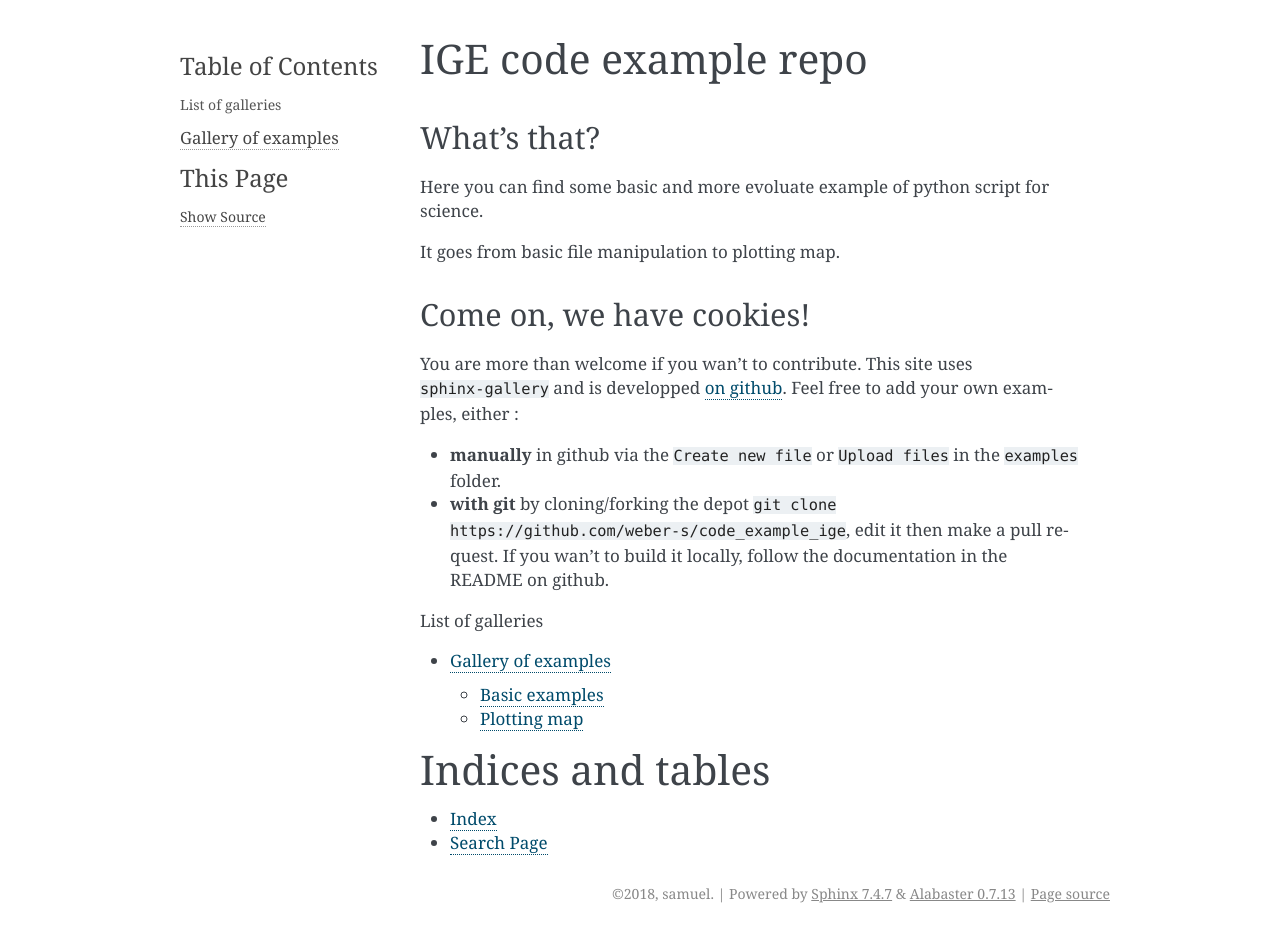
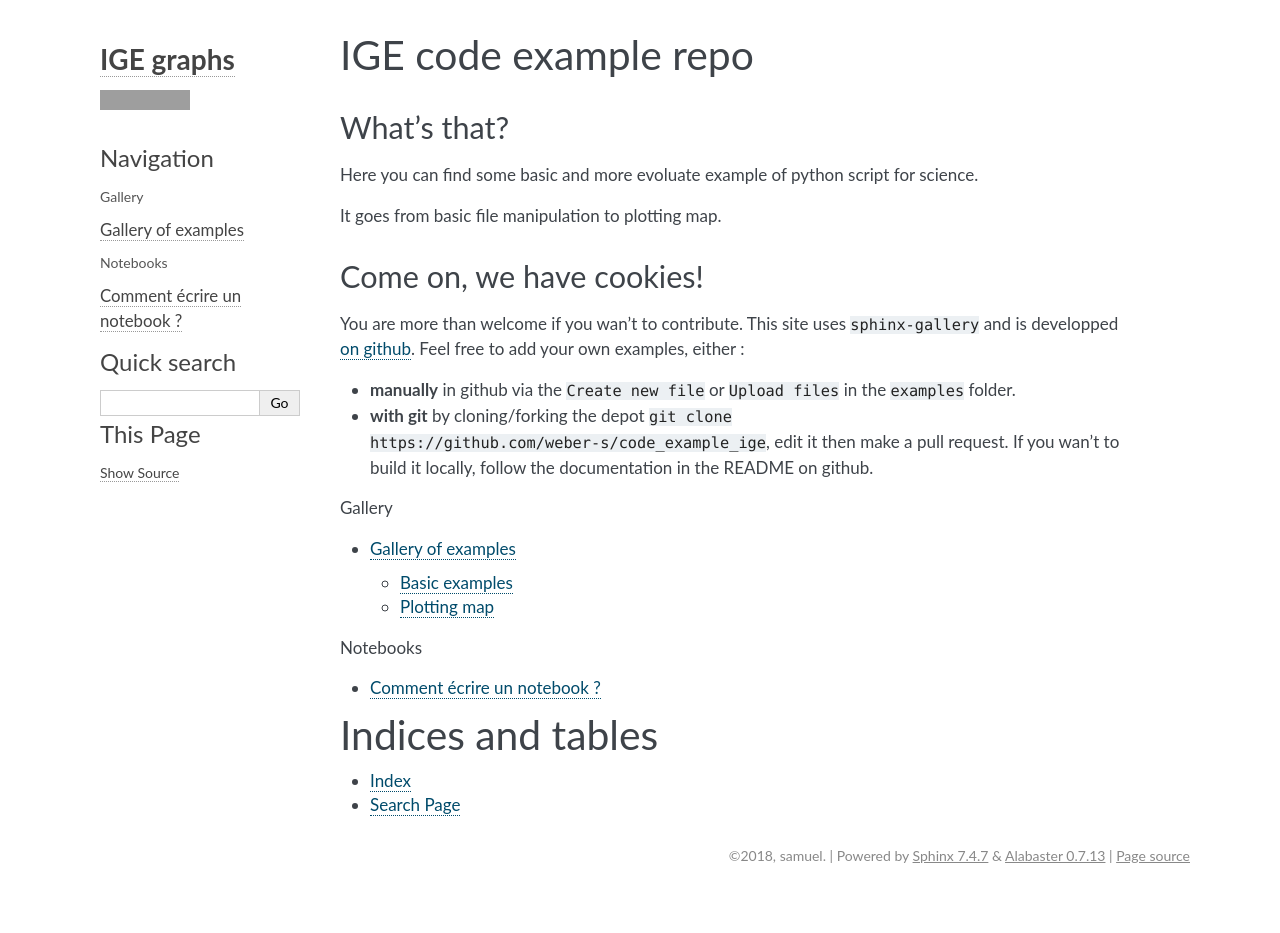
Before and after one commit to weber-s/code_example_ige, a Sphinx documentation site: the page built from docs/index.rst, in a window 1280 px wide. Built offline with Sphinx 7.4.7, drawn with Linux system fonts in a browser that asks for light colours; after the commit the page ends 900 px from its top, so only the background shows below that; grey boxes are pictures that could not be loaded.

Commit message:
add notebooks suport

```diff
--- a/docs/conf.py
+++ b/docs/conf.py
@@ -19,7 +19,7 @@ import sys
 
 # -- Project information -----------------------------------------------------
 
-project = 'code_ige'
+project = 'IGE graphs'
 copyright = '2018, samuel'
 author = 'samuel'
 
@@ -42,6 +42,7 @@ extensions = [
     'sphinx.ext.mathjax',
     'sphinx.ext.viewcode',
     'sphinx.ext.intersphinx',
+    'nbsphinx',
     'sphinx_gallery.gen_gallery',
 ]
 
@@ -67,7 +68,7 @@ language = None
 # List of patterns, relative to source directory, that match files and
 # directories to ignore when looking for source files.
 # This pattern also affects html_static_path and html_extra_path .
-exclude_patterns = ['_build', 'Thumbs.db', '.DS_Store']
+exclude_patterns = ['_build', 'Thumbs.db', '.DS_Store', '**.ipynb_checkpoints']
 
 # The name of the Pygments (syntax highlighting) style to use.
 pygments_style = 'sphinx'
@@ -84,7 +85,16 @@ html_theme = 'alabaster'
 # further.  For a list of options available for each theme, see the
 # documentation.
 #
-# html_theme_options = {}
+html_theme_options = {
+    'body_text_align': 'justify',
+    'github_user': 'weber-s',
+    'github_repo': 'code_example_ige',
+    'github_count': False,
+    'github_button': True,
+    'page_width': '1100px',
+    'font_family': '"Lato","proxima-nova","Helvetica Neue",Arial,sans-serif',
+
+}
 
 # Add any paths that contain custom static files (such as style sheets) here,
 # relative to this directory. They are copied after the builtin static files,
@@ -100,14 +110,19 @@ html_static_path = ['_static']
 # 'searchbox.html']``.
 #
 html_sidebars = {
-    '**': ['globaltoc.html', 'sourcelink.html']
+    '**': ['about.html',
+           'navigation.html',
+           'relations.html',
+           'searchbox.html',
+           'sourcelink.html'
+          ]
 }
 
 
 # -- Options for HTMLHelp output ---------------------------------------------
 
 # Output file base name for HTML help builder.
-htmlhelp_basename = 'code_igedoc'
+htmlhelp_basename = 'ige_graphsdoc'
 
 
 # -- Options for LaTeX output ------------------------------------------------
@@ -134,7 +149,7 @@ latex_elements = {
 # (source start file, target name, title,
 #  author, documentclass [howto, manual, or own class]).
 latex_documents = [
-    (master_doc, 'code_ige.tex', 'code\\_ige Documentation',
+    (master_doc, 'ige_graph.tex', 'ige_graph Documentation',
      'samuel', 'manual'),
 ]
 
@@ -144,7 +159,7 @@ latex_documents = [
 # One entry per manual page. List of tuples
 # (source start file, name, description, authors, manual section).
 man_pages = [
-    (master_doc, 'code_ige', 'code_ige Documentation',
+    (master_doc, 'ige_graph', 'ige_graph Documentation',
      [author], 1)
 ]
 
@@ -155,8 +170,8 @@ man_pages = [
 # (source start file, target name, title, author,
 #  dir menu entry, description, category)
 texinfo_documents = [
-    (master_doc, 'code_ige', 'code_ige Documentation',
-     author, 'code_ige', 'One line description of project.',
+    (master_doc, 'ige_graph', 'ige_graph Documentation',
+     author, 'ige_graph', 'One line description of project.',
      'Miscellaneous'),
 ]
 
--- a/docs/index.rst
+++ b/docs/index.rst
@@ -32,9 +32,17 @@ Feel free to add your own examples, either :
 
 .. toctree::
    :maxdepth: 2
-   :Caption: List of galleries
+   :glob:
+   :Caption: Gallery
 
    auto_examples/index
+
+.. toctree::
+   :maxdepth: 1
+   :glob:
+   :Caption: Notebooks
+
+   notebooks/*
 
 Indices and tables
 ==================
```
Also changed, not shown: docs/notebooks/Notebook example.ipynb (added).
